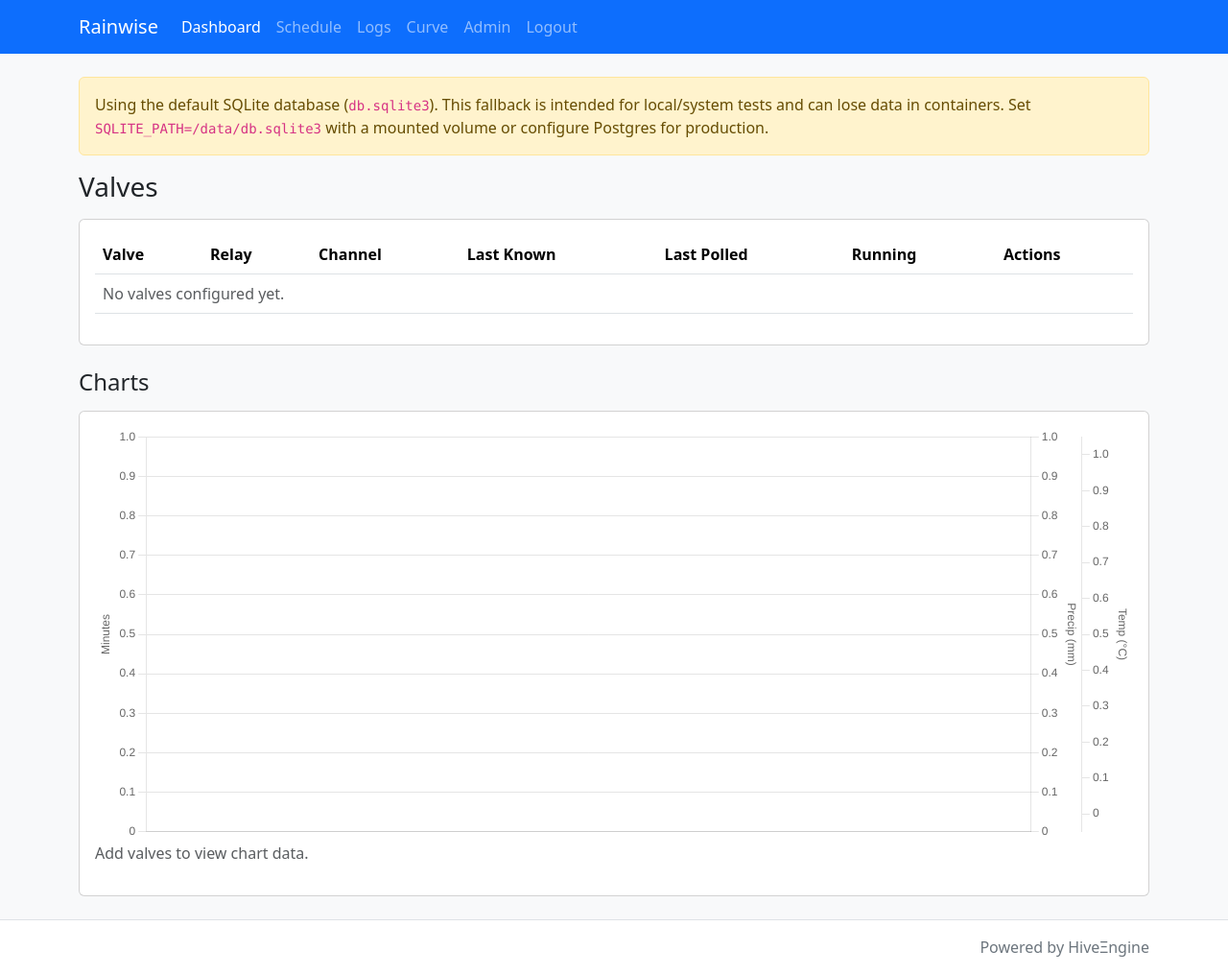
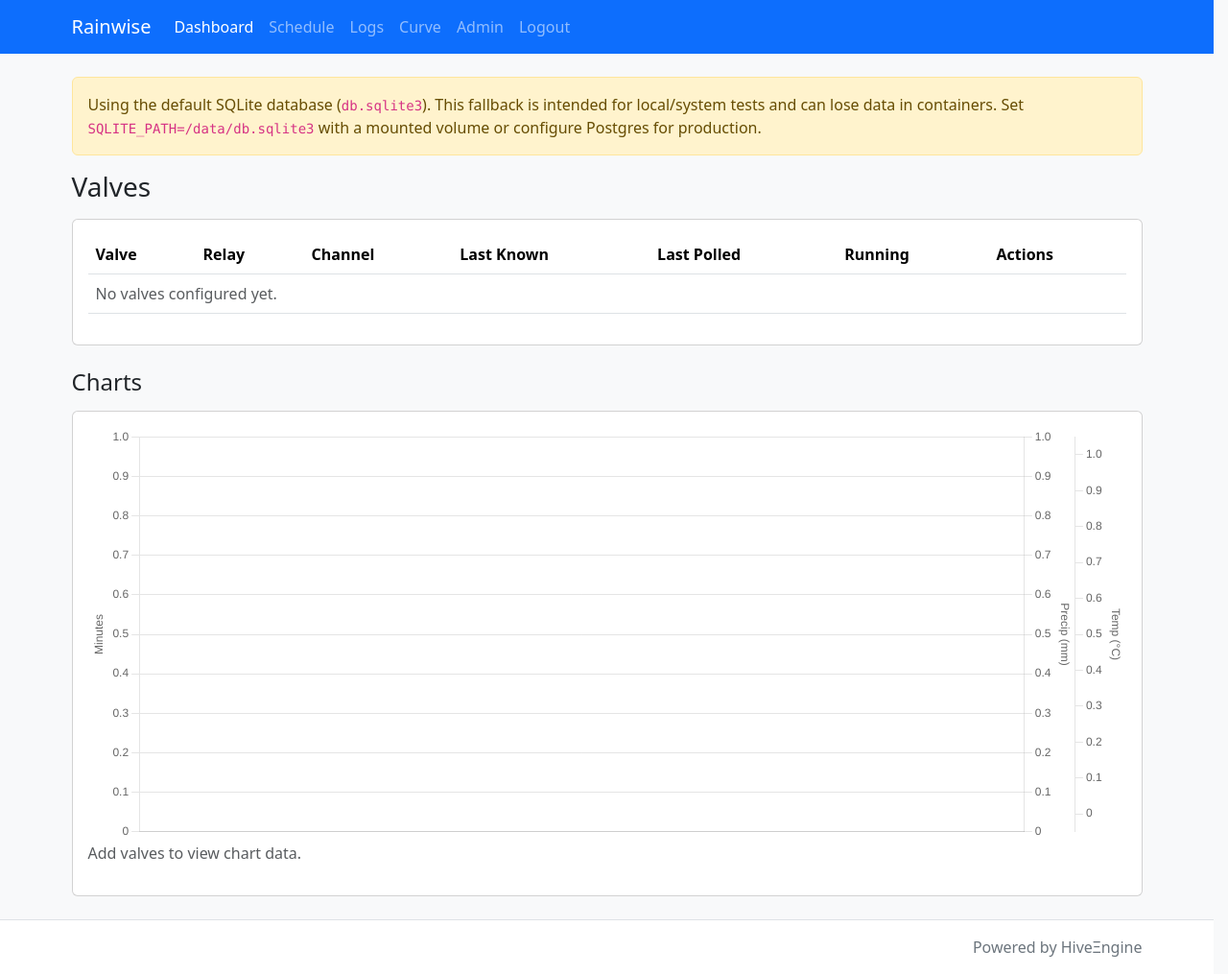
Before and after one commit to cafawo/rainwise, a Django app: page / in a window 1280 px wide. Shown: the whole page at 96% size. Run offline with Django 4.2, Linux system fonts and the light colour scheme; the visitor is signed in with stand-in values (Sample User, id 1); data that the repository does not hold is empty.

Commit message:
Add scrollbar-gutter style for improved layout stability

```diff
--- a/templates/base.html
+++ b/templates/base.html
@@ -6,6 +6,10 @@
   <title>{% block title %}Rainwise{% endblock %}</title>
   <link href="https://cdn.jsdelivr.net/npm/bootstrap@5.3.2/dist/css/bootstrap.min.css" rel="stylesheet" />
   <style>
+    html {
+      scrollbar-gutter: stable;
+    }
+
     .navbar .nav-link {
       text-decoration: underline;
       text-decoration-color: transparent;
```
